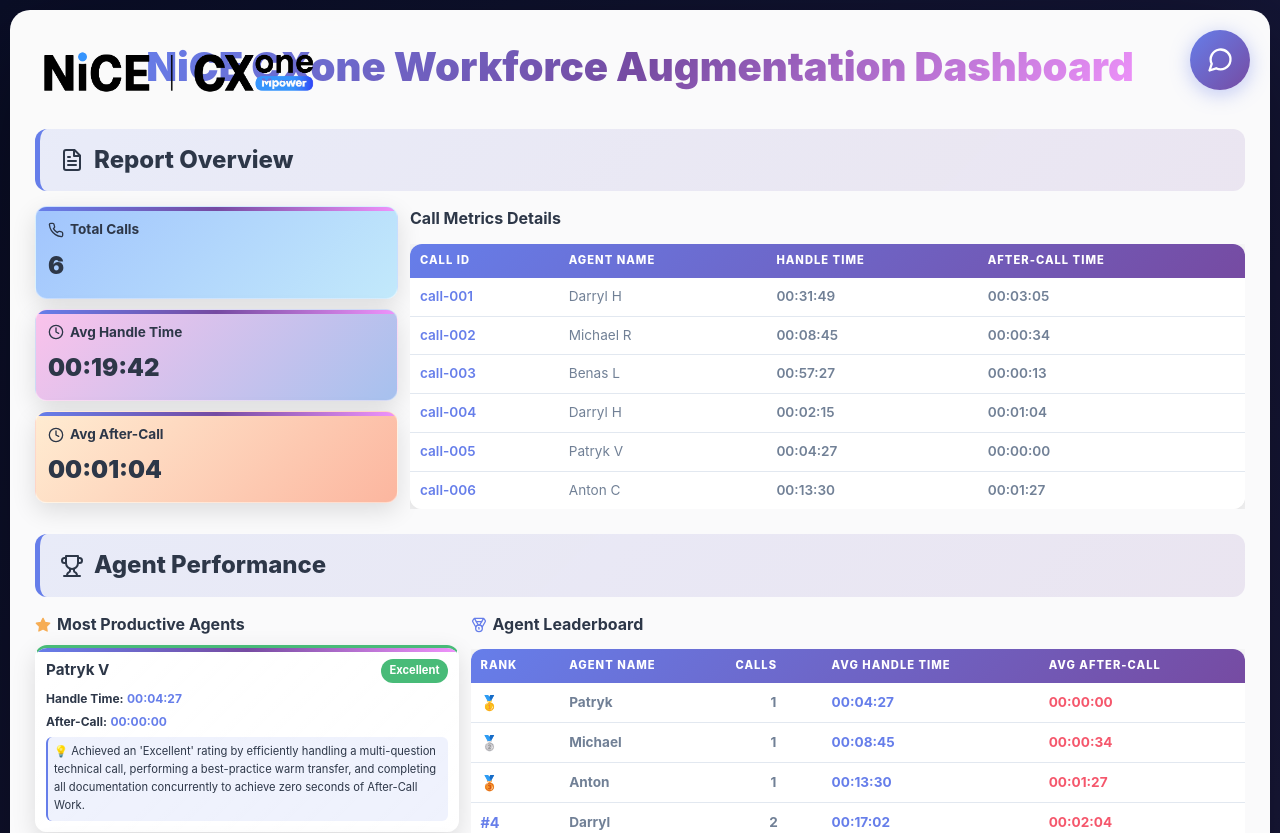
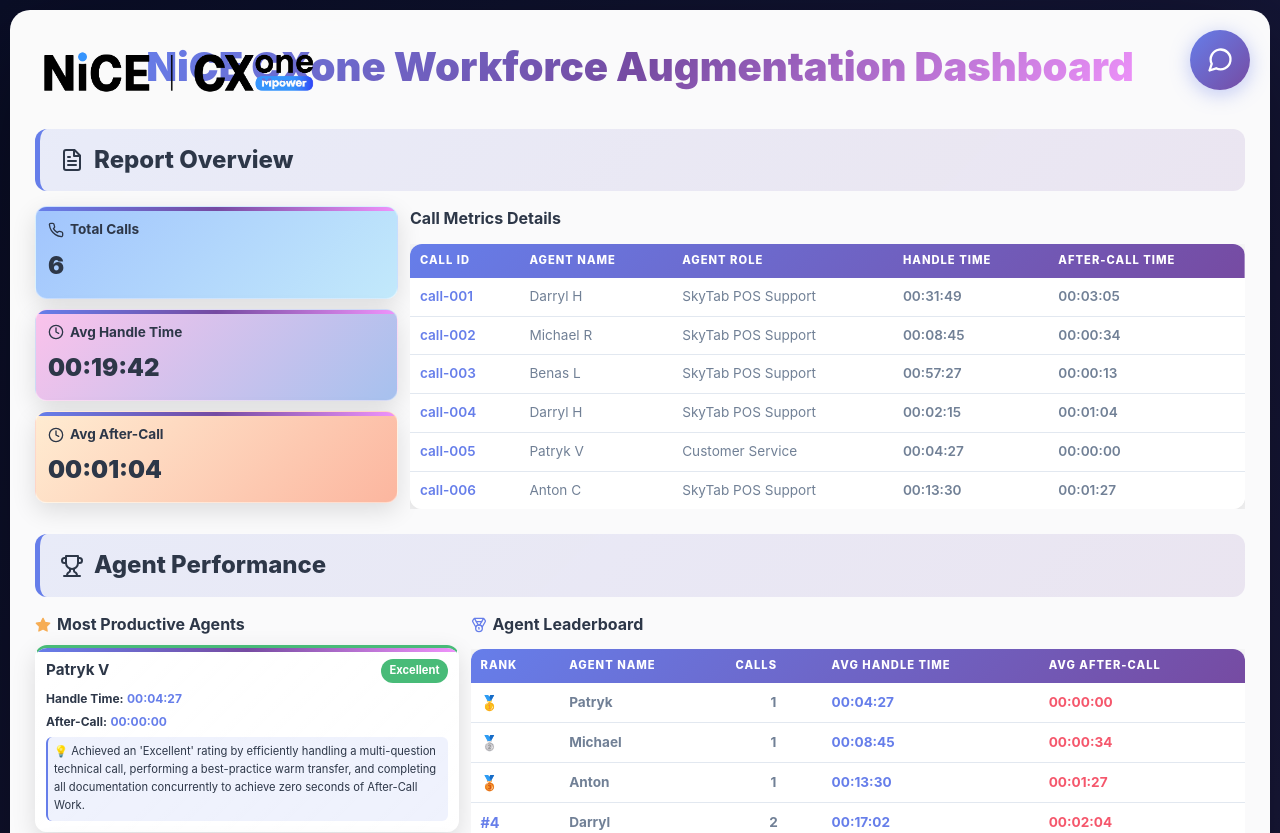
Before and after one commit to omerkul/demo, a React (Vite) app in the folder react-app/: page / in a window 1280 px wide. Shown: the top 833 px of the page. Built offline with nearby package versions, Linux system fonts and the light colour scheme.

Commit message:
refactor

```diff
--- a/react-app/public/data.json
+++ b/react-app/public/data.json
@@ -12,36 +12,42 @@
           "callId": "call-001",
           "agentId": "agent-darryl-h",
           "agentName": "Darryl H",
+          "agentRole": "SkyTab POS Support",
           "issueHandleTime": "00:31:49"
         },
         {
           "callId": "call-002",
           "agentId": "agent-michael",
           "agentName": "Michael R",
+          "agentRole": "SkyTab POS Support",
           "issueHandleTime": "00:08:45"
         },
         {
           "callId": "call-003",
           "agentId": "agent-benas",
           "agentName": "Benas L",
+          "agentRole": "SkyTab POS Support",
           "issueHandleTime": "00:57:27"
         },
         {
           "callId": "call-004",
           "agentId": "agent-darryl-h",
           "agentName": "Darryl H",
+          "agentRole": "SkyTab POS Support",
           "issueHandleTime": "00:02:15"
         },
         {
           "callId": "call-005",
           "agentId": "agent-patryk-v",
           "agentName": "Patryk V",
+          "agentRole": "Customer Service",
           "issueHandleTime": "00:04:27"
         },
         {
           "callId": "call-006",
           "agentId": "agent-anton-c",
           "agentName": "Anton C",
+          "agentRole": "SkyTab POS Support",
           "issueHandleTime": "00:13:30"
         }
       ]
--- a/react-app/src/components/ReportMetadata.tsx
+++ b/react-app/src/components/ReportMetadata.tsx
@@ -87,6 +87,7 @@
                 <tr>
                   <th style={{ padding: '8px 10px', fontSize: '0.7rem' }}>Call ID</th>
                   <th style={{ padding: '8px 10px', fontSize: '0.7rem' }}>Agent Name</th>
+                  <th style={{ padding: '8px 10px', fontSize: '0.7rem' }}>Agent Role</th>
                   <th style={{ padding: '8px 10px', fontSize: '0.7rem' }}>Handle Time</th>
                   <th style={{ padding: '8px 10px', fontSize: '0.7rem' }}>After-Call Time</th>
                 </tr>
@@ -98,6 +99,7 @@
                     <tr key={call.callId}>
                       <td style={{ padding: '8px 10px', fontWeight: '600', color: '#667eea', fontSize: '0.85rem' }}>{call.callId}</td>
                       <td style={{ padding: '8px 10px', fontSize: '0.85rem' }}>{call.agentName}</td>
+                      <td style={{ padding: '8px 10px', fontSize: '0.85rem' }}>{call.agentRole}</td>
                       <td style={{ padding: '8px 10px', fontWeight: '600', fontSize: '0.85rem' }}>{call.issueHandleTime}</td>
                       <td style={{ padding: '8px 10px', fontWeight: '600', fontSize: '0.85rem' }}>{afterCallWorkCall?.afterCallWorkTime || '-'}</td>
                     </tr>
--- a/react-app/src/types.ts
+++ b/react-app/src/types.ts
@@ -28,6 +28,7 @@
   callId: string;
   agentId: string;
   agentName: string;
+  agentRole: string;
   issueHandleTime: string;
 }
 
```
